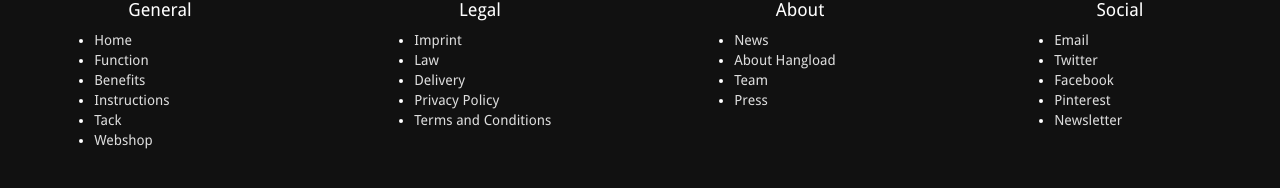
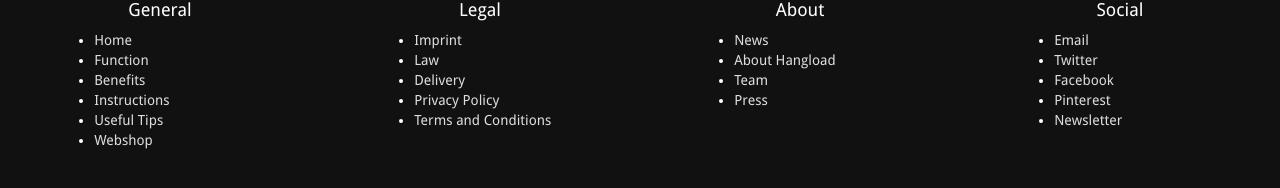
Before and after one commit to bodokaiser/hangload.com, a Jekyll site: the page built from index.html, in a window 1280 px wide and 900 px high, scrolled down 4315 px. Shown: the part 700-888 px from the top of the window. Built offline with Jekyll 4.4.1, drawn with Linux system fonts in a browser that asks for light colours; nearby versions of some CDN libraries; library files that are not in the unit come from our copies; Markdown is read by kramdown in place of the engine named in the settings.

Commit message:
Update footer.html

```diff
--- a/_includes/footer.html
+++ b/_includes/footer.html
@@ -10,7 +10,7 @@
           <li><a href="/#function">Function</a></li>
           <li><a href="/#benefits">Benefits</a></li>
           <li><a href="/instructions">Instructions</a></li>
-		  <li><a href="/technique">Tack</a></li>
+		  <li><a href="/technique">Useful Tips</a></li>
           <li><a href="/webshop">Webshop</a></li>
          <!-- <li><a href="/#socialize">Socialize</a></li> -->
         </ul>
```
